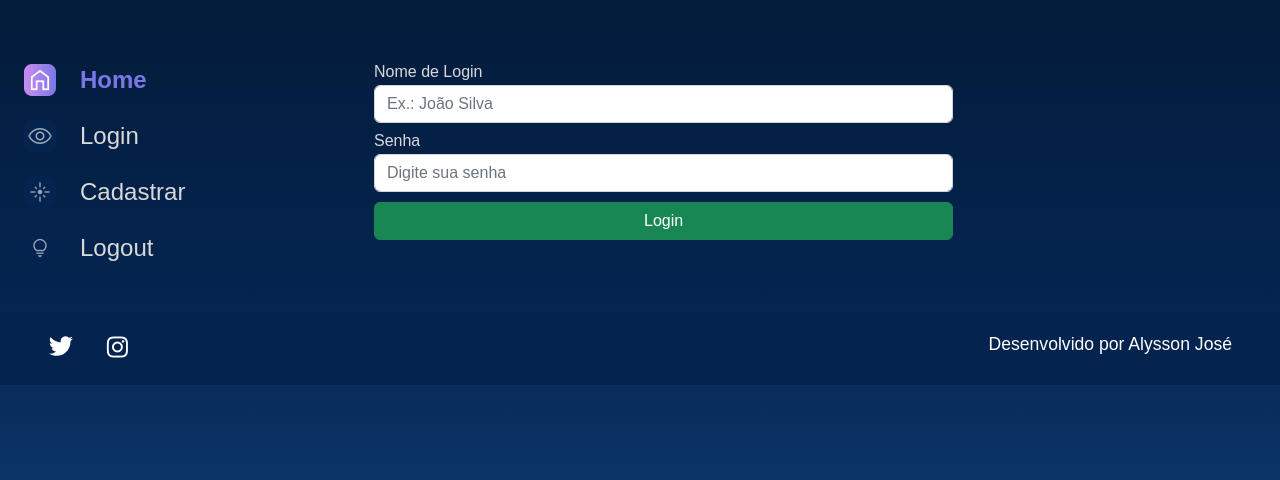
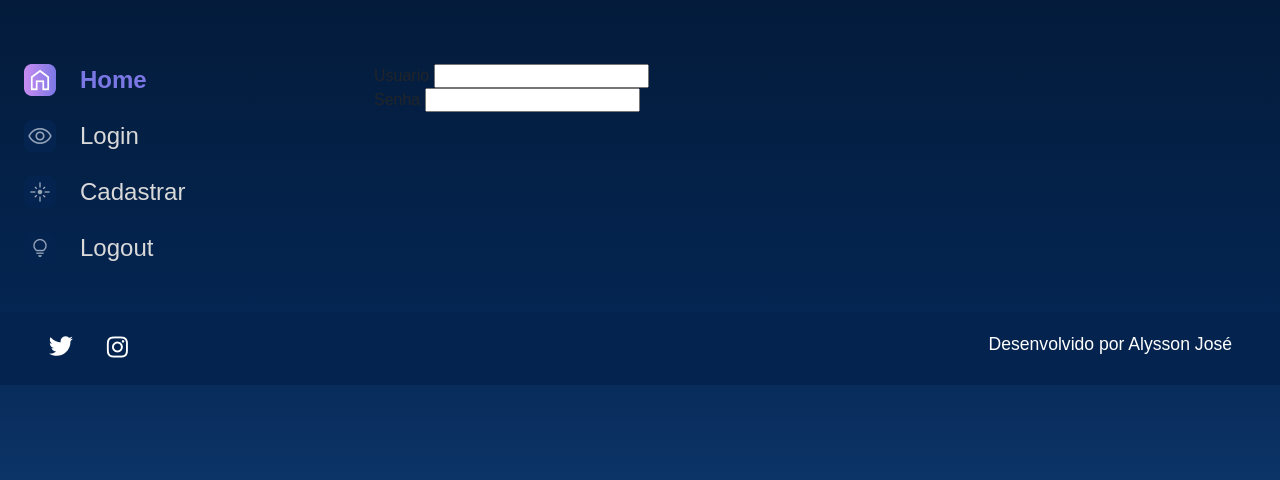
Before and after one commit to LimaAlysson/alura_space, a Django app: page /login/ in a window 1280 px wide. Shown: the part 114-594 px from the top of the page. Run offline with Django 5.2, Linux system fonts and the light colour scheme; parts of the project's set-up code (start-up, migrations or seed data) failed here and were passed over.

Commit message:
feature/adicionando form do django na página de login

```diff
--- a/templates/usuarios/login.html
+++ b/templates/usuarios/login.html
@@ -42,18 +42,14 @@
             </section>
             <section class="galeria" style="margin-left: 5em">
                 <form action="" method="">
+                    {% csrf_token %}
                     <div class="row">
-                        <div class="col-12 col-lg-12" style="margin-bottom: 10px;">
-                            <label for="nome_login" style="color:#D9D9D9; margin-bottom: 5px;"><b>Nome de Login</b></label>
-                            <input type="text" class="form-control" name="nome_login" placeholder="Ex.: João Silva" required>
-                        </div>
-                        <div class="col-12 col-lg-12" style="margin-bottom: 10px;">
-                            <label for="password" style="color:#D9D9D9; margin-bottom: 5px;"><b>Senha</b></label>
-                            <input type="password" class="form-control" name="password" placeholder="Digite sua senha" required>
-                        </div>
-                        <div class="col-12 text-center">
-                            <button class="btn btn-success col-12" style="padding: top 5px;" type="submit">Login</button>
-                        </div>
+                        {% for field in form.visible_fields %}
+                            <div>
+                                <label for="{{ field.id_for_label }}">{{ field.label }}</label>
+                                {{ field }}
+                            </div>
+                        {% endfor %}
                     </div>
                 </form>
             </section>
--- /dev/null
+++ b/usuarios/forms.py
@@ -0,0 +1,15 @@
+from django import forms
+
+class LoginForms(forms.Form):
+    username = forms.CharField(
+        label='Usuario',
+        required=True,
+        max_length=100
+        )
+
+    password = forms.CharField(
+        label='Senha',
+        required=True,
+        max_length=70,
+        widget=forms.PasswordInput()
+        )
--- a/usuarios/views.py
+++ b/usuarios/views.py
@@ -1,7 +1,10 @@
 from django.shortcuts import render
 
+from usuarios.forms import LoginForms
+
 def login(request):
-    return render(request, 'usuarios/login.html')
+    form = LoginForms()
+    return render(request, 'usuarios/login.html', {"form": form})
 
 def cadastro(request):
     return render(request, 'usuarios/cadastro.html')
```
